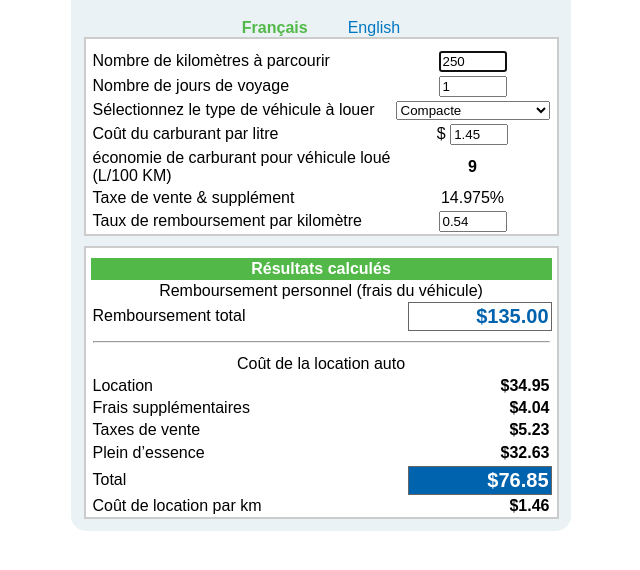
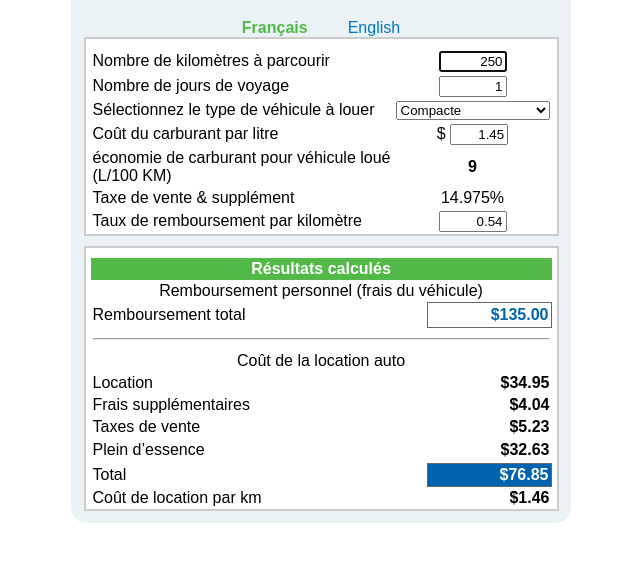
Before and after one commit to fedmich/Mileage-Calculator-for-Steven, a plain HTML site: page index.htm in a window 1280 px wide. Shown: the part 122-692 px from the top of the page, without its empty margins (319-959 px from the left). Drawn offline with nearby package versions, Linux system fonts and the light colour scheme.

Commit message:
align textboxes to right and make fontsize 16 and same to all

```diff
--- a/style.css
+++ b/style.css
@@ -3,18 +3,23 @@ body{
 }
 #km{
 	width:60px;
+	text-align:right;
 }
 #days{
 	width:60px;
+	text-align:right;
 }
 #fuel_cost{
 	width:50px;
+	text-align:right;
 }
 #sales_tax{
 	width:70px;
+	text-align:right;
 }
 #km_rate{
 	width:60px;
+	text-align:right;
 }
 
 
@@ -28,6 +33,7 @@ body{
 	-webkit-border-radius: 15px;
 	-moz-border-radius: 15px;
 	border-radius: 15px;
+	font-size:16px;
 }
 .calc_page h1{
 	text-align:center;
@@ -42,7 +48,7 @@ body{
 	margin-bottom:10px;
 }
 .calc_page .result_box{
-	font-size:20px;
+	font-size:16px;
 	border:1px solid #666666;
 	padding: 2px;
 
```
